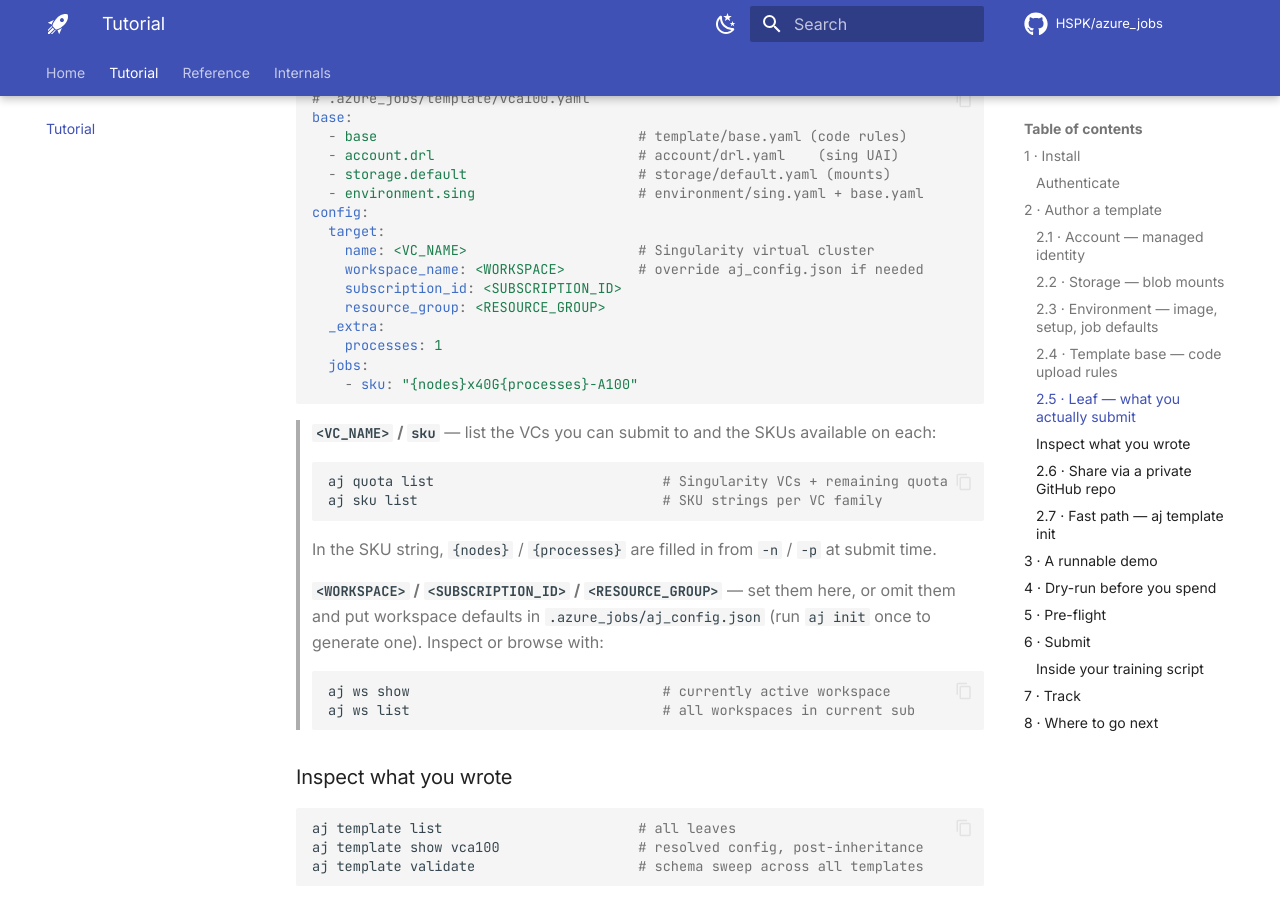
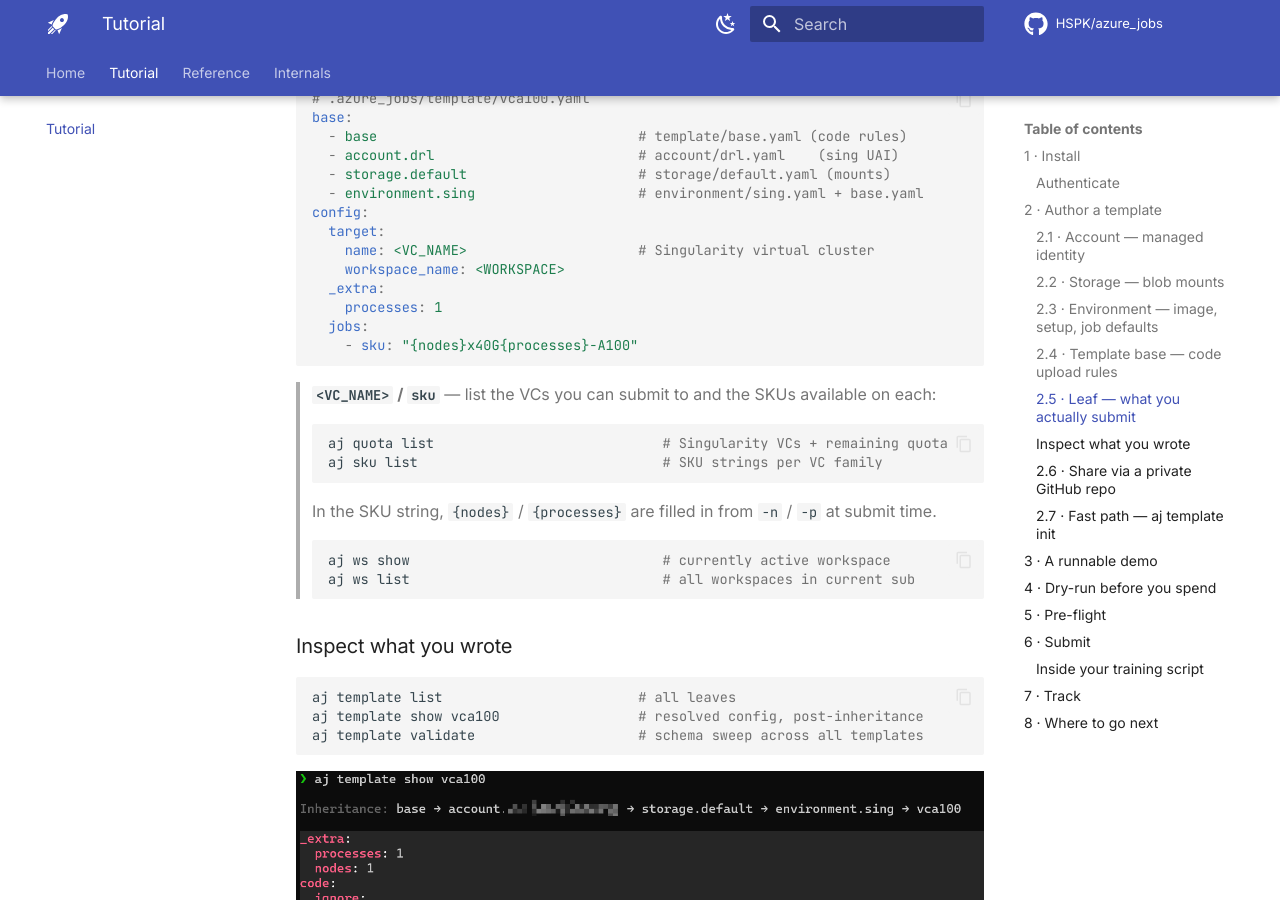
Before and after one commit to HSPK/azure_jobs, an MkDocs documentation site: the page built from docs/tutorial.md, in a window 1280 px wide and 900 px high, scrolled down 4759 px. Built offline with MkDocs 1.6.1 and Material for MkDocs 9.7.7, drawn with Linux system fonts in a browser that asks for light colours; comment, search, counter and statistics services are not loaded.

Commit message:
docs(tutorial): trim Singularity target example to just name + workspace_name
subscription_id / resource_group are auto-resolved from the workspace
context; only the VC name and workspace need to appear in the template.
Drop the explanatory paragraph that no longer matches the example.

Co-authored-by: Copilot <223556219+Copilot@users.noreply.github.com>

````diff
--- a/docs/tutorial.md
+++ b/docs/tutorial.md
@@ -230,9 +230,7 @@ base:
 config:
   target:
     name: <VC_NAME>                     # Singularity virtual cluster
-    workspace_name: <WORKSPACE>         # override aj_config.json if needed
-    subscription_id: <SUBSCRIPTION_ID>
-    resource_group: <RESOURCE_GROUP>
+    workspace_name: <WORKSPACE>
   _extra:
     processes: 1
   jobs:
@@ -249,11 +247,6 @@ config:
 >
 > In the SKU string, `{nodes}` / `{processes}` are filled in from
 > `-n` / `-p` at submit time.
->
-> **`<WORKSPACE>` / `<SUBSCRIPTION_ID>` / `<RESOURCE_GROUP>`** — set
-> them here, or omit them and put workspace defaults in
-> `.azure_jobs/aj_config.json` (run `aj init` once to generate one).
-> Inspect or browse with:
 >
 > ```bash
 > aj ws show                               # currently active workspace
````
